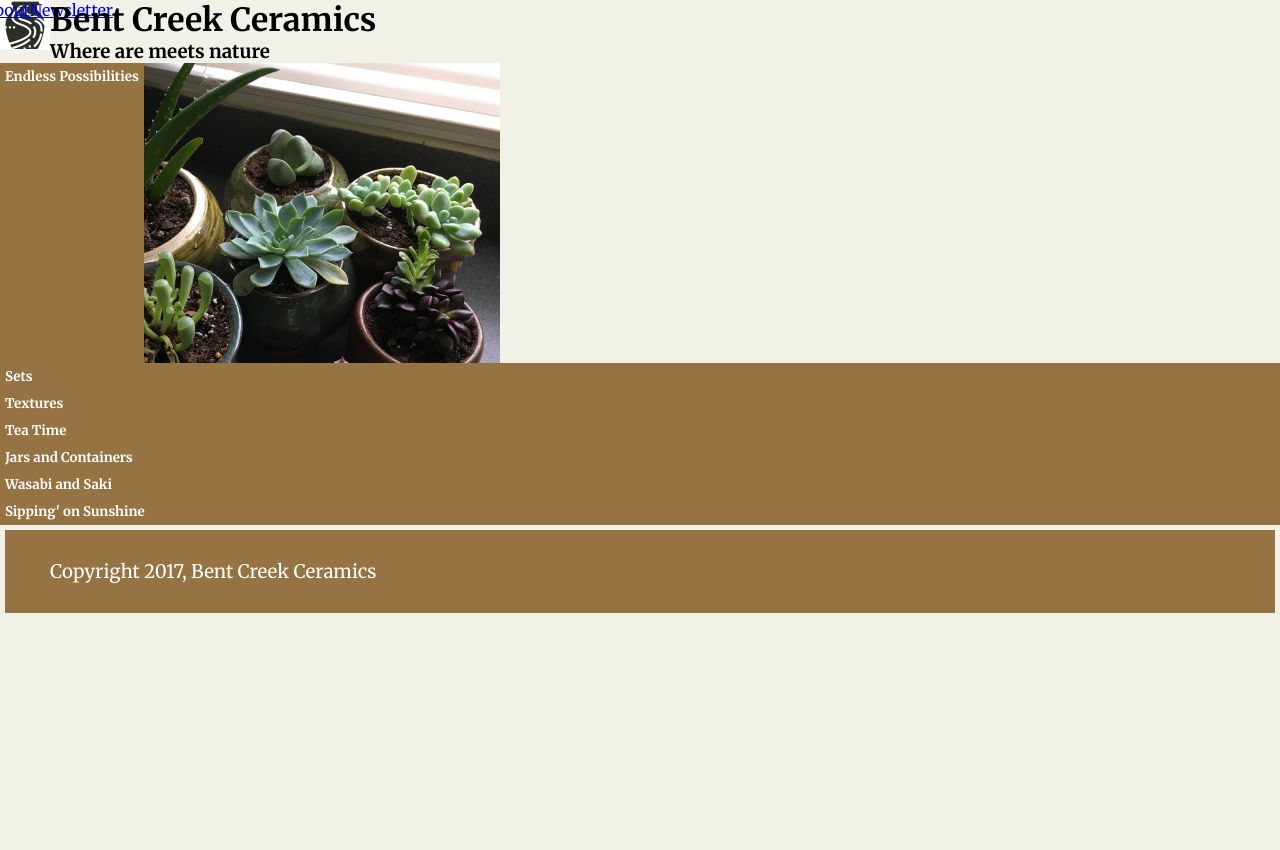
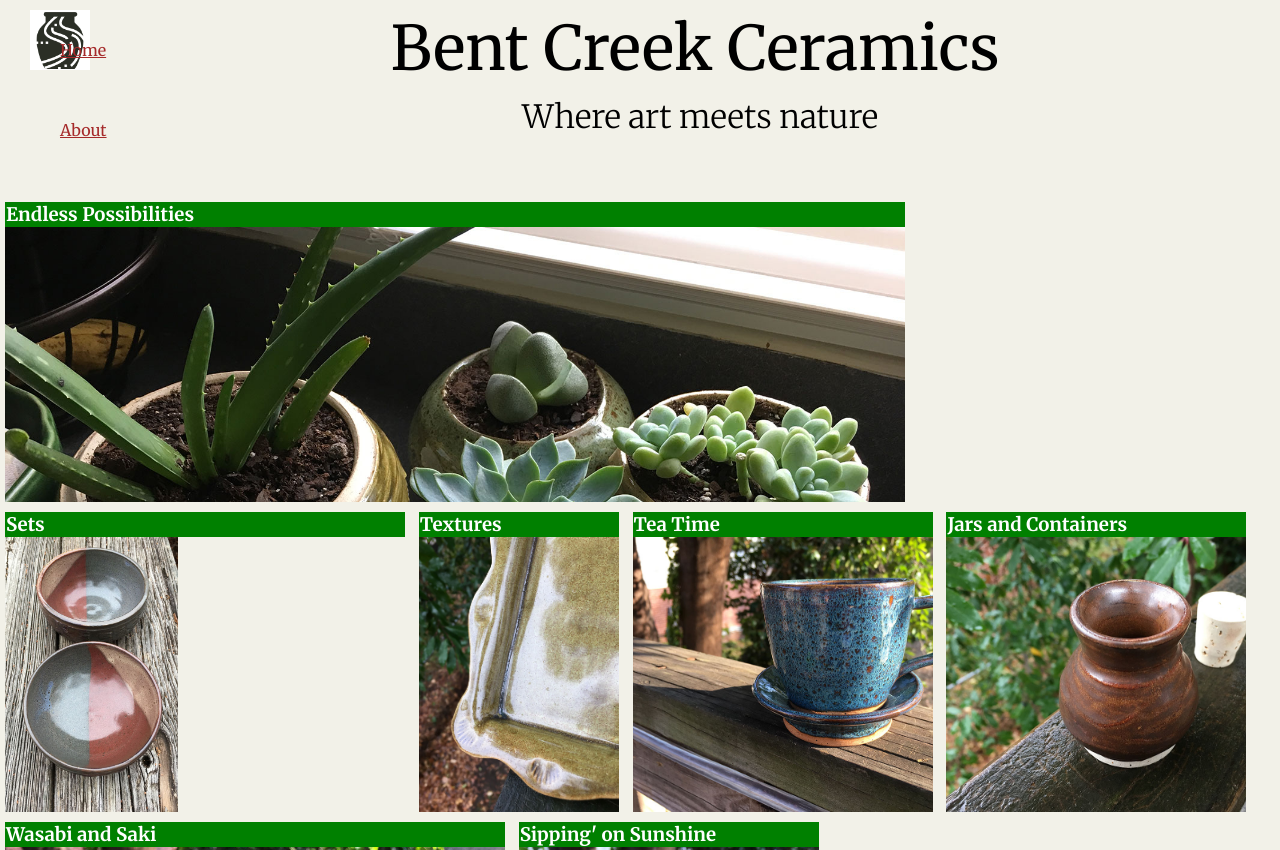
Before and after one commit to shikirra12/week-one-project, a plain HTML site: page index.html in a window 1280 px wide. Shown: the top 850 px of the page. Before the commit the page ends 800 px from the top, so only its background shows below. Drawn offline with Linux system fonts and the light colour scheme.

Commit message:
modified work
:wq
qw

```diff
--- a/about.css
+++ b/about.css
@@ -1,23 +1,66 @@
 *{
-  background-color: ;
+  background-color: #F2F1E8;
   font-weight: bold;
   font-family: 'Merriweather', sans-serif;
 }
 /*add navigation bar */
+#logo {
+  background-image: url("./images/optimized/bent-creek-logo.png");
+  background-repeat: no-repeat;
+  background-size: cover;
+  background-color:  #FFFFFF;
+  z-index: 4;
+  float:left;
+  margin-top: 0px;
+  width: 60px;
+  height: 60px;
+}
+.nav-bar {
+  display: block;
+  justify-content: center;
+  flex-direction: row;
+  background-color:  #FFFFFF;
+  z-index: 1;
+  width: 100%;
+  margin: 30px;
+}
+nav a {
+  display: flex;
+  align-items: center;
+  z-index: 3;
+  color: brown;
+  padding: 30px;
+}
 h1 {
-  font-size: 24pt;
-  text-align: center;
+  font-size: 48pt;
+  font-weight: lighter;
+  text-align: left;
+  margin-top: 20px;
 }
 .container {
   display: flex;
   justify-content: center;
-  font-weight: bold;
+  flex-wrap: wrap;
 }
 img {
+  width: 120px;
+  height: 90px;
+}
+.section-one {
   display: flex;
-  align-self: flex-start;
-  flex-wrap: wrap;
-
+  justify-content: flex-start;
+}
+.verticalLine {
+  color: brown;
+}
+#quote {
+  font-style:italic;
+  font-size: 18pt;
+  font-stretch: extra-expanded;
+  font-weight: lighter;
+}
+p {
+  line-height: 300%;
 }
 /*need to create html and css for link*/
 .verticalLine {
@@ -26,13 +69,14 @@ img {
   color: #2B2F26;
 }
 
-.section{
+.section-three {
   background-image: url(./images/optimized/background-3.jpg);
   background-size: cover;
   background-repeat: no-repeat;
-  background-position: -5px -80px;;
+  z-index: 1;
+  background-position: 0px 120px 0px 120px;
   width: 100%;
-  height: 250px;
+  height: 500px;
 }
 h2 {
   color: white;
@@ -42,24 +86,37 @@ h2 {
   text-align: center;
   padding-top: 90px;
 }
-h3  {
-  font: 24pt;
+.section-four {
+
 }
 
+h3 {
+  font-size: 24pt;
+  font-weight: lighter;
+}
 table, td {
   border: 1px solid black;
   font-size: 18pt;
+  border-collapse: collapse;
+  margin-bottom: 30px;
 }
-
+thead {
+  text-align: center;
+}
+td {
+  padding: 10px;
+}
 #footer {
   display: flex;
   padding: 30px;
   margin: 5px;
   background-color: #967343;
 }
-p {
+footer {
   margin-left: 15px;
   font-weight: thin;
+  color: margin-left: 15px;
+  font-weight: thin;
+  color: #F2F1E8;
   font-size: 14pt;
-  color: white;
 }
--- a/home.css
+++ b/home.css
@@ -13,70 +13,108 @@ body {
   background-repeat: no-repeat;
   background-size: cover;
   background-color:  #FFFFFF;
-  z-index: 1;
+  z-index: 4;
   float:left;
   margin-top: 0px;
-  width: 50px;
-  height: 50px;
+  width: 60px;
+  height: 60px;
 }
-nav {
+.nav-bar {
+  display: block;
+  justify-content: center;
+  flex-direction: row;
+  background-color:  #FFFFFF;
+  z-index: 1;
+  width: 100%;
+  margin: 30px;
+}
+nav a {
   display: flex;
-  justify-content: center;
-  background-color:  #FFFFFF;
+  align-items: center;
+  z-index: 3;
+  color: brown;
+  padding: 30px;
 }
-
+h1 {
+  text-align: center;
+  margin: 10px;
+  font-stretch: extra-expanded;
+  font-weight: normal;
+  font-size: 46pt;
+}
+h3 {
+  text-align: center;
+  font-size: 24pt;
+  font-weight: lighter;
+  margin-bottom: 60px;
+}
+.images {
+  display: inline-block;
+  flex-wrap: wrap;
+}
 #endlesspossibilities {
   background-image: url(./images/optimized/product-1.jpg);
   background-size: cover;
   background-repeat: no-repeat;
-  display: flex;
-  justify-content: flex-start;
   height: 300px;
-  width: 500px;
+  width: 900px;
+  border: 5px solid #F2F1E8;
 }
-#set {
+#sets {
   background-image: url(./images/optimized/product-2.jpg);
   background-size: contain;
   background-repeat: no-repeat;
-  display: flex;
-  justify-content: center;
-  z-index: 5;
-  height: 100px;
-  width: 200px;
+  height: 300px;
+  width: 400px;
+  border: 5px solid #F2F1E8;
 }
 #textures {
   background-image: url(./images/optimized/product-3.jpg);
   background-size: cover;
   background-repeat: no-repeat;
+  height: 300px;
+  width: 200px;
+  border: 5px solid #F2F1E8;
 }
 #teatime {
   background-image: url(./images/optimized/product-4.jpg);
   background-size: cover;
   background-repeat: no-repeat;
+  height: 300px;
+  width: 300px;
+  border: 5px solid #F2F1E8;
 }
 #jarsandcontainers {
-  background-image: url(./imagesw/optimized/product-5.jpg);
+  background-image: url(./images/optimized/product-5.jpg);
   background-size: cover;
   background-repeat: no-repeat;
+  border: 5px solid #F2F1E8;
+  height: 300px;
+  width: 300px;
 }
 #wasabiandsaki {
   background-image: url(./images/optimized/product-6.jpg);
   background-size: cover;
   background-repeat: no-repeat;
+  border: 5px solid #F2F1E8;
+  height: 300px;
+  width: 500px;
 }
 #sippinonsunshine {
   background-image: url(./images/optimized/product-7.jpg);
+  border: 5px solid #F2F1E8;
+  height: 300px;
+  width: 300px;
+  background-size: cover;
 }
-h5  {
-  border: 10px;
-  display: flex;
-  z-index: 4;
-  align-items: flex-start;
+h5 {
   color: white;
-  background-color: #967343;
-  padding: 5px;
+  font-size: 14pt;
+  border: 1px solid green;
+  background-color: green;
+  z-index: 3;
+}
 
-}
 /*footer of page*/
 #footer {
   display: flex;
--- a/index.html
+++ b/index.html
@@ -26,18 +26,15 @@ Input Border Bottom (Focus): #967343*/ -->
 
   <nav id="logo" class="nav-bar">
     <a href="index.html">Home</a>
-    <a href="/about.html">About</a>
-    <a href="/newsletter.html">Newsletter</a>
+    <a href="./about.html">About</a>
+    <a href="./newsletter.html">Newsletter</a>
   </nav>
 <!-- title is centered -->
 
-    </div>
       <h1>Bent Creek Ceramics</h1>
-        <h3>Where are meets nature</h3>
+        <h3>Where art meets nature</h3>
 
-        <div id="container" class="container">
-
-          <div id="endlesspossibilities" class="images">
+        <div id="endlesspossibilities" class="images">
               <h5>Endless Possibilities</h5>
           </div>
 
@@ -64,7 +61,7 @@ Input Border Bottom (Focus): #967343*/ -->
             <div id="sippinonsunshine"class="images">
               <h5>Sipping' on Sunshine</h5>
             </div>
-      </div>
+
         <!-- contained in a black bar -->
       <div id="footer">
 
--- a/newsletter.css
+++ b/newsletter.css
@@ -5,7 +5,6 @@
 body {
   background-image: url(./images/optimized/background-2.jpg);
   background-size: cover;
-  background-repeat: no-repeat;
 }
 #logo {
   background-image: url("./images/optimized/bent-creek-logo.png");
@@ -13,34 +12,52 @@ body {
   background-size: cover;
   background-color:  #FFFFFF;
   margin-top: 0px;
-  width: 50px;
-  height: 50px;
+  z-index: 4;
+  width: 60px;
+  height: 60px;
 }
 .nav-bar {
-  background-color: white;
+  display: block;
+  justify-content: center;
+  flex-direction: row;
+  background-color: #FFFFFF;
+  z-index: 1;
+  width: 100%;
+  margin: 30px;
 }
 nav a {
+  display: flex;
   text-align: center;
+  z-index: 3;
   color: brown;
   padding: 20px;
 }
- {
+.container {
   display: flex;
   justify-content: center;
   align-items: center;
   border: solid white 10px;
   background-color: white;
   padding: 10px;
+  z-index: 4;
 }
 h2 {
   font-weight: lighter;
   text-align: center;
 }
+label {
+  font-size: 14pt;
+}
 
+input {
 
-
-
-
+}
+br {
+  color: brown;
+}
+button {
+  background-color: brown;
+}
 #footer {
   display: flex;
   padding: 30px;
```
Also changed, not shown: about.html (+13 -3 lines), newsletter.html (+2 -2 lines).
